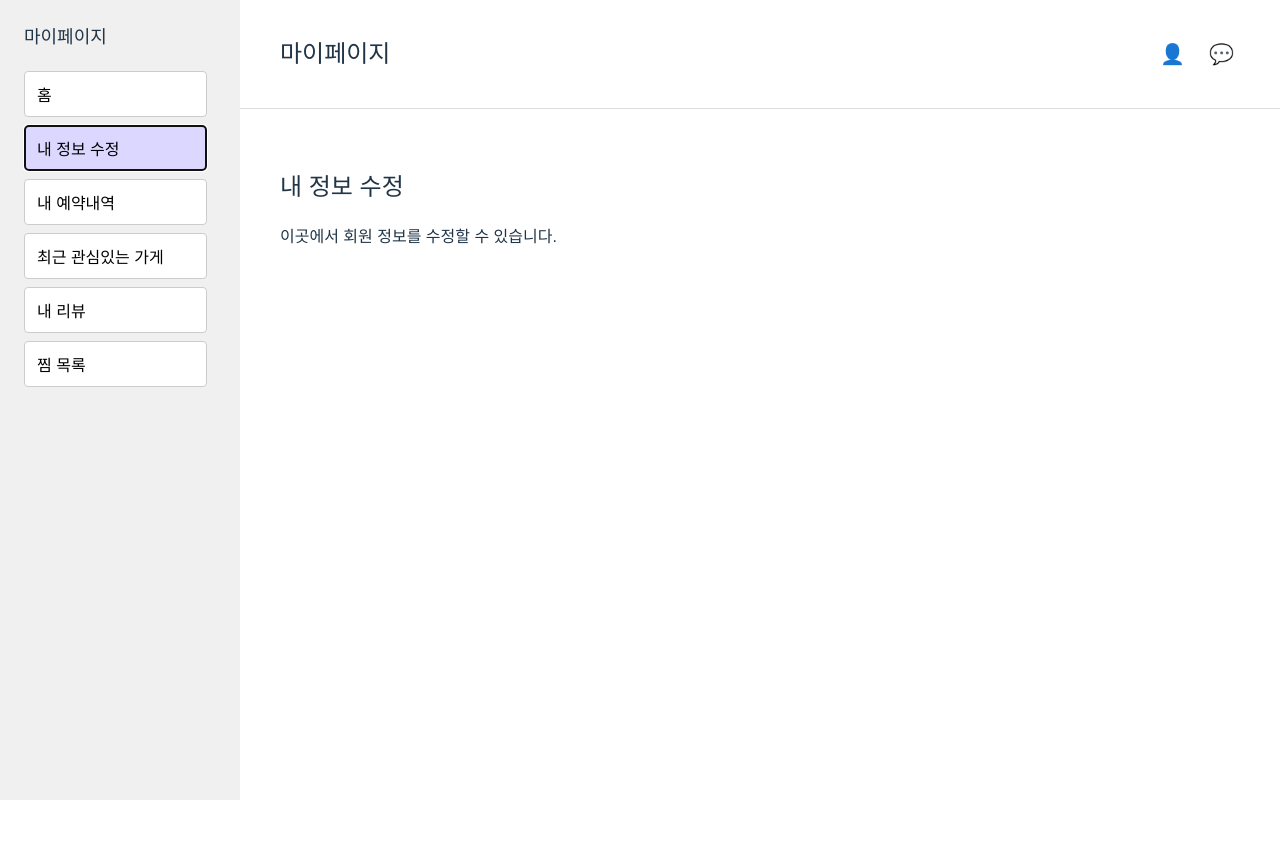
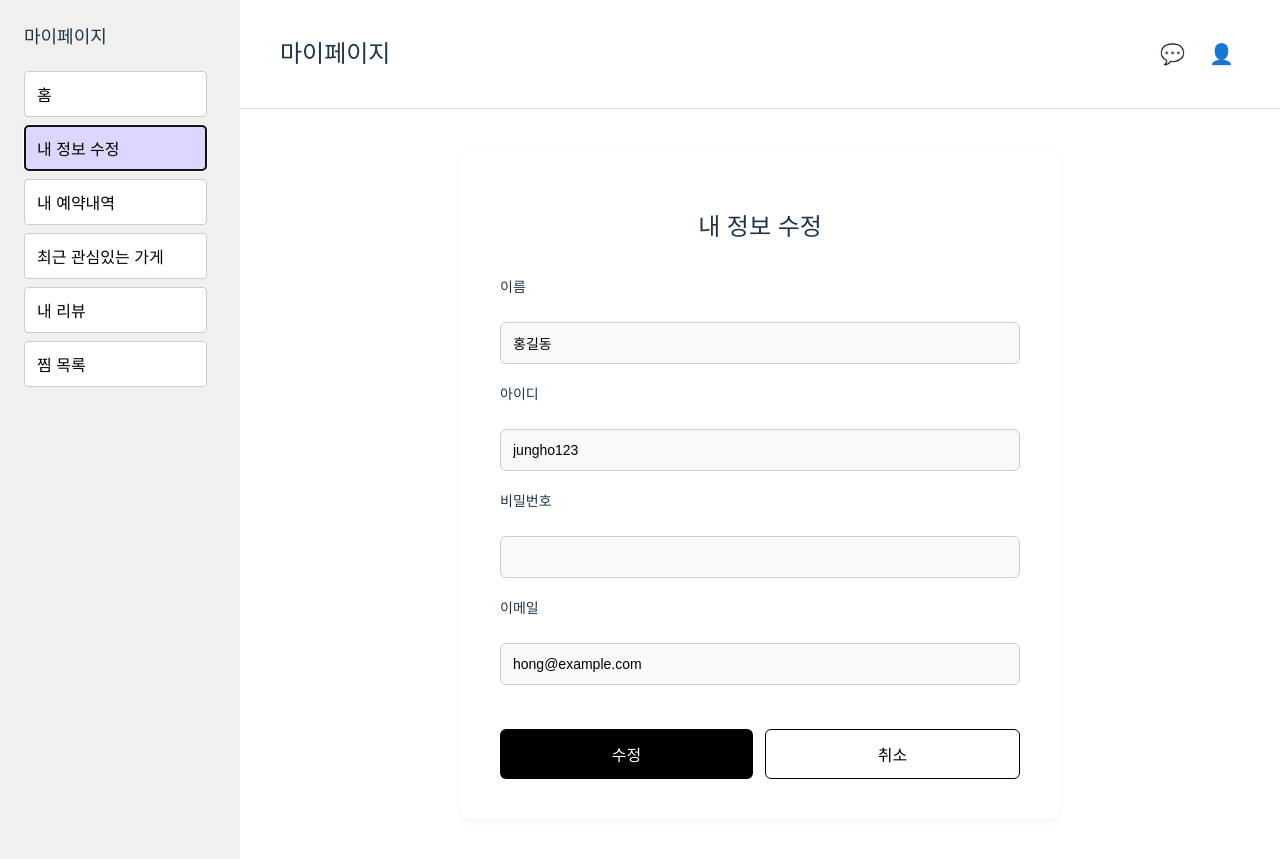
Before and after one commit to Echae0/Frontend_T8, a React (Vite) app: page / in a window 1280 px wide. Both pictures are taken after a click on the button "내 정보 수정". Before the commit the page ends 800 px from the top, so only its background shows below. Built offline with nearby package versions, Linux system fonts and the light colour scheme.

Commit message:
내 정보 수정 추가

```diff
--- a/src/App.jsx
+++ b/src/App.jsx
@@ -10,7 +10,7 @@ import Home from './components/mypage/Home';
 import './App.css';
 
 export default function App() {
-  const [view, setView] = useState('reservation');
+  const [view, setView] = useState('Home');
 
   const renderView = () => {
   switch (view) {
@@ -44,8 +44,8 @@ export default function App() {
         <div className="top-bar">
           <h1 className="page-title">마이페이지</h1>
           <div className="top-icons">
+            <button className="icon-button">💬</button>
             <button className="icon-button">👤</button>
-            <button className="icon-button">💬</button>
           </div>
         </div>
 
--- /dev/null
+++ b/src/components/mypage/EditProfile.css
@@ -0,0 +1,78 @@
+/* EditProfile.css - Figma 기반 내 정보 수정 스타일 */
+
+.edit-profile-wrapper {
+  max-width: 600px;
+  margin: 0 auto;
+  padding: 40px;
+  background-color: #fff;
+  border-radius: 12px;
+  box-shadow: 0 2px 8px rgba(0, 0, 0, 0.05);
+  box-sizing: border-box;
+}
+
+.section-title {
+  font-size: 24px;
+  font-weight: bold;
+  margin-bottom: 32px;
+  text-align: center;
+}
+
+.edit-form {
+  display: flex;
+  flex-direction: column;
+  gap: 20px;
+}
+
+.edit-form label {
+  font-size: 14px;
+  font-weight: 500;
+  margin-bottom: 4px;
+}
+
+.edit-form input {
+  padding: 12px;
+  border: 1px solid #ccc;
+  border-radius: 6px;
+  font-size: 14px;
+  background-color: #f9f9f9;
+  outline: none;
+}
+
+.edit-form input:focus {
+  border-color: #888;
+  background-color: #fff;
+}
+
+.edit-buttons {
+  display: flex;
+  justify-content: space-between;
+  margin-top: 24px;
+  gap: 12px;
+}
+
+.save-button {
+  flex: 1;
+  background-color: #000;
+  color: #fff;
+  border: none;
+  padding: 12px 0;
+  font-size: 16px;
+  border-radius: 6px;
+  cursor: pointer;
+}
+
+.cancel-button {
+  flex: 1;
+  background-color: #fff;
+  color: #000;
+  border: 1px solid #000;
+  padding: 12px 0;
+  font-size: 16px;
+  border-radius: 6px;
+  cursor: pointer;
+}
+
+.cancel-button:hover,
+.save-button:hover {
+  opacity: 0.9;
+}
--- a/src/components/mypage/EditProfile.jsx
+++ b/src/components/mypage/EditProfile.jsx
@@ -1,8 +1,51 @@
+import { useState } from 'react';
+import './EditProfile.css';
+
 export default function EditProfile() {
+  const [form, setForm] = useState({
+    name: '홍길동',
+    id: 'jungho123',
+    password: '',
+    email: 'hong@example.com'
+  });
+
+  const handleChange = (e) => {
+    const { name, value } = e.target;
+    setForm((prev) => ({ ...prev, [name]: value }));
+  };
+
+  const handleSubmit = (e) => {
+    e.preventDefault();
+    console.log('수정된 정보:', form);
+    // TODO: 서버에 저장 요청 보내기
+  };
+
+  const handleCancel = () => {
+    console.log('수정 취소');
+    // TODO: 원래 정보로 되돌리거나 홈으로 이동
+  };
+
   return (
-    <div>
-      <h2>내 정보 수정</h2>
-      <p>이곳에서 회원 정보를 수정할 수 있습니다.</p>
+    <div className="edit-profile-wrapper">
+      <h2 className="section-title">내 정보 수정</h2>
+      <form className="edit-form" onSubmit={handleSubmit}>
+        <label>이름</label>
+        <input type="text" name="name" value={form.name} onChange={handleChange} />
+
+        <label>아이디</label>
+        <input type="text" name="id" value={form.id} onChange={handleChange} />
+
+        <label>비밀번호</label>
+        <input type="password" name="password" value={form.password} onChange={handleChange} />
+
+        <label>이메일</label>
+        <input type="email" name="email" value={form.email} onChange={handleChange} />
+
+        <div className="edit-buttons">
+          <button type="submit" className="save-button">수정</button>
+          <button type="button" className="cancel-button" onClick={handleCancel}>취소</button>
+        </div>
+      </form>
     </div>
   );
 }
```
